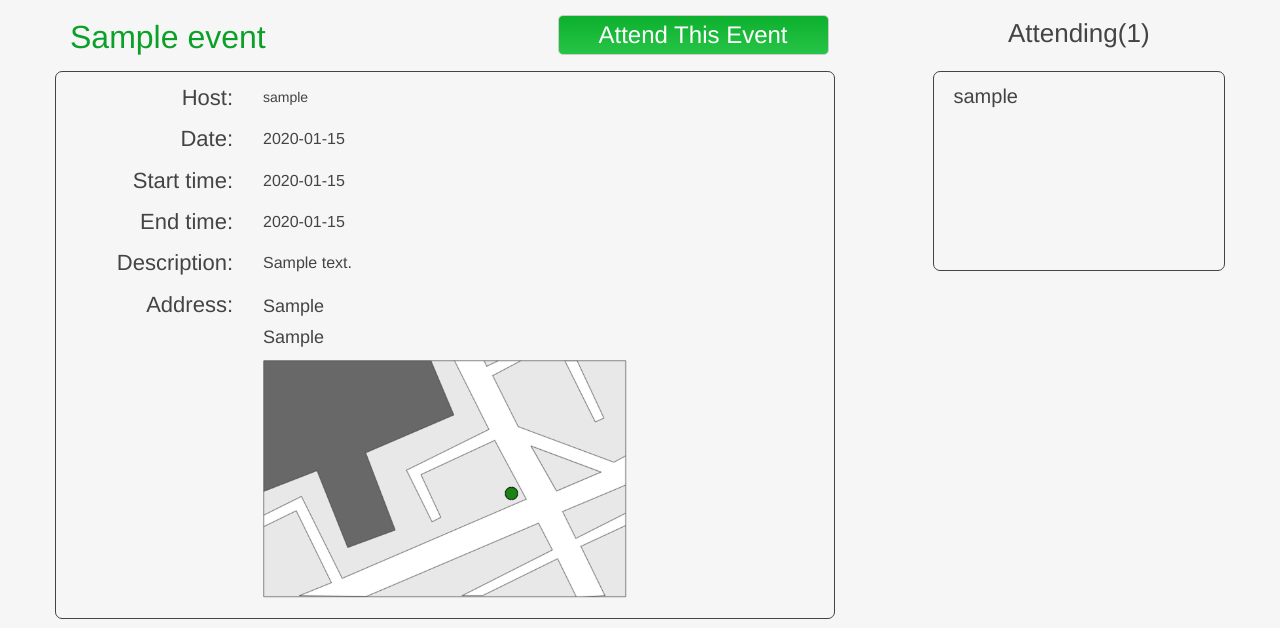
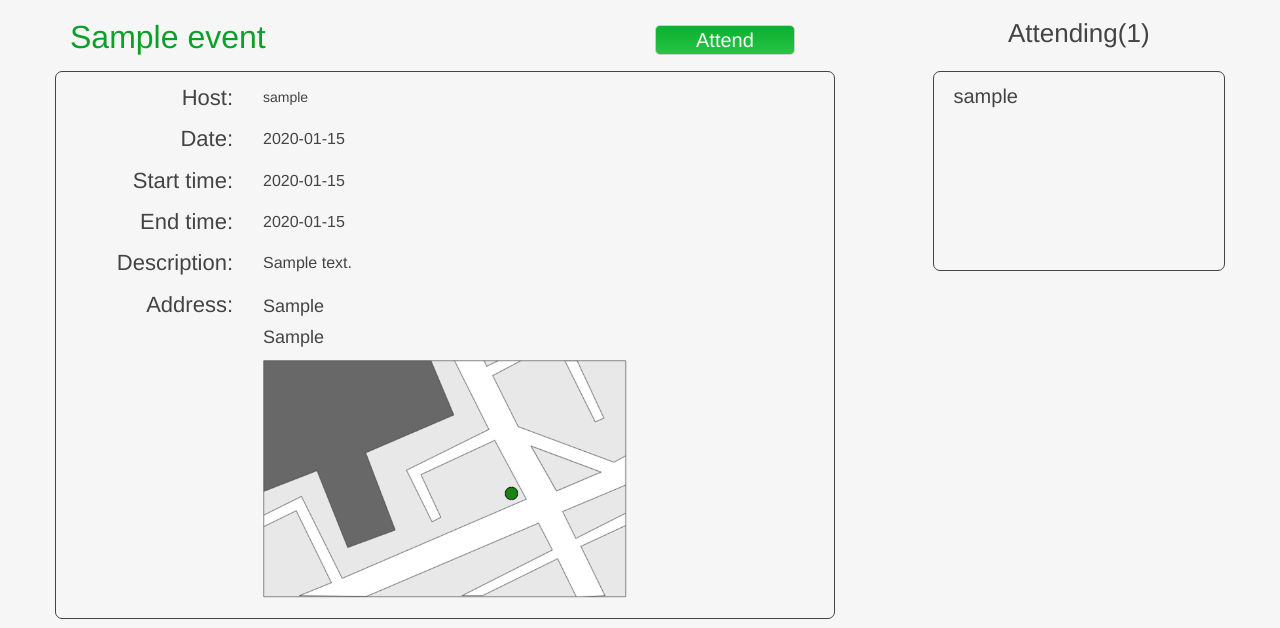
Before and after one commit to AlexanderKM/ClubEarth, a Django app: template clubEarth/earth/templates/event_info.html in a window 1280 px wide. Shown: the part 52-680 px from the top of the page. Run offline with Django 3.2, Linux system fonts and the light colour scheme; a user stored in the database is signed in; tables that the repository leaves empty hold one stand-in row (values such as "Sample post"); the template is opened without the code that fills it: values that come from a table or form of the project are taken from there, most other values are stand-ins (such as "Sample title", 1, 10 or a date in 2020); parts of the project's set-up code (start-up, migrations or seed data) failed here and were passed over; some libraries are stand-ins or nearby versions.

Commit message:
making the button for attending or editing an event smaller, as to not draw the user's attention away from the event title.

```diff
--- a/clubEarth/earth/static/earth/css/earth.css
+++ b/clubEarth/earth/static/earth/css/earth.css
@@ -32,9 +32,10 @@ body{
 }
 
 .action_item{
+	margin-top:10px;
 	color:#FFFFFF;
-	font-size:24px;
-	height:40px;
+	font-size:20px;
+	height:30px;
 	border-radius:5px;
 	text-align:center;
 	background: linear-gradient(#0CB02D, #27C447);
--- a/clubEarth/earth/templates/event_info.html
+++ b/clubEarth/earth/templates/event_info.html
@@ -19,11 +19,11 @@ Event
 		<input type="text" class="input_title" name="name" value="{{ event.name }}" />
 	</div>
 
-	<div class="col-md-3 col-md-offset-1">
+	<div class="col-md-2 col-md-offset-2">
 		{% if event.host == my_user %}
-		<div class="action_item edit_btn">Edit This Event</div>
+		<div class="action_item edit_btn">Edit</div>
 		{% elif request.user.is_authenticated %}
-		<input type="submit" class="action_item" name="attend_event" value="Attend This Event" />
+		<input type="submit" class="action_item" name="attend_event" value="Attend" />
 		{% endif %}
 	</div>
 
```
